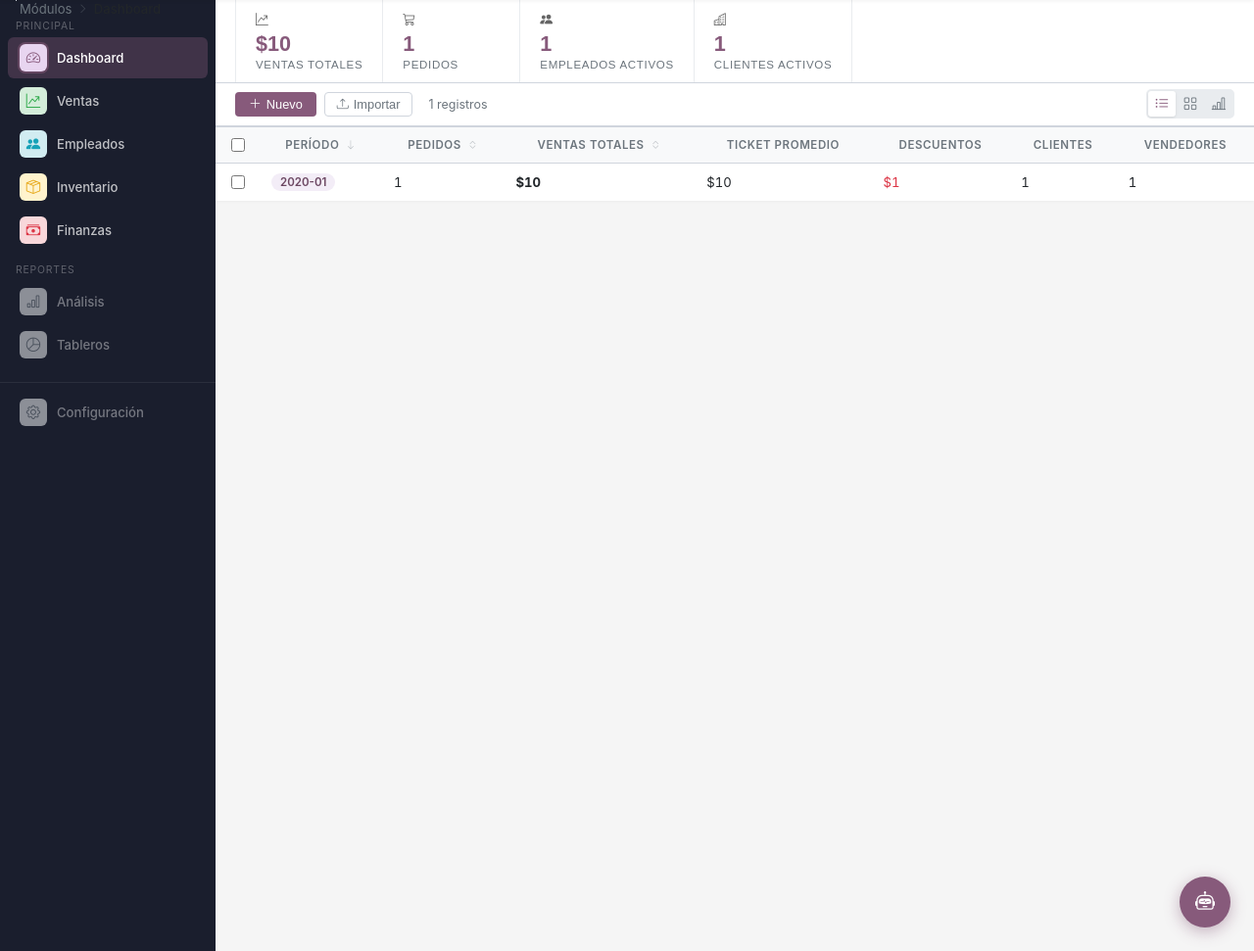
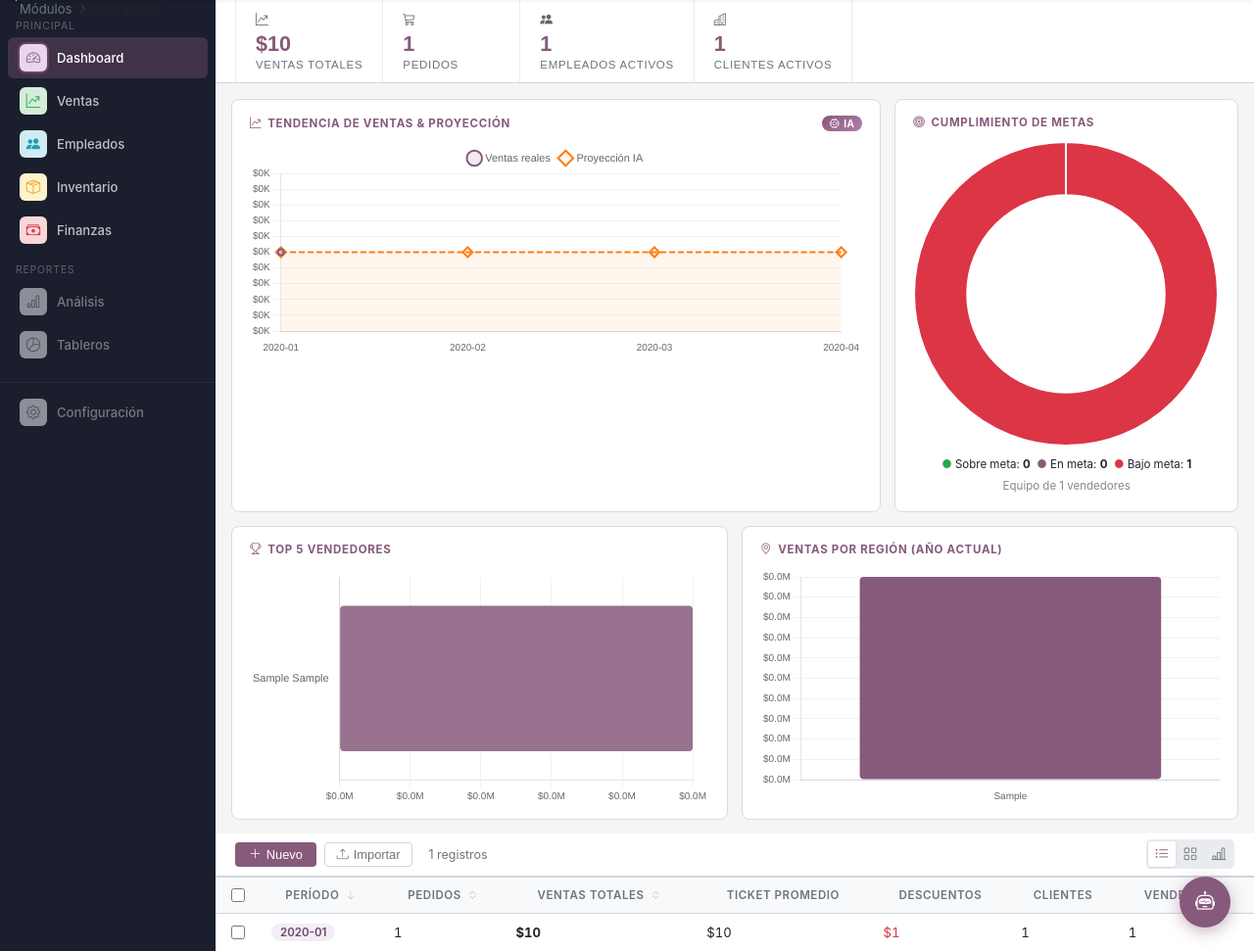
Before and after one commit to devnentria/abarrotes_juquila, a Flask app: page / in a window 1280 px wide. Shown: the part 46-1017 px from the top of the page at 98% size. Run offline with Flask 3, Linux system fonts and the light colour scheme; tables that the repository leaves empty hold one stand-in row (values such as "Sample post"); data that the repository does not hold is empty.

Commit message:
Agregar gráficas al dashboard con Chart.js
- 4 gráficas: tendencia ventas + proyección IA (regresión lineal),
  doughnut de cumplimiento de metas, top 5 vendedores y ventas por región
- app.py: dashboard API agrega top_vendedores, ventas_region y metas_dist
- index.html: Chart.js 4.4 CDN
- style.css: estilos o-charts-row, o-chart-card, badge IA

Co-Authored-By: Claude Sonnet 4.6 <noreply@anthropic.com>

```diff
--- a/app.py
+++ b/app.py
@@ -41,19 +41,44 @@ def api_dashboard():
         "COALESCE(SUM(total_pedidos),0) AS total_pedidos "
         "FROM vw_ventas_mensuales"
     )
-    empleados_kpi = query_view("SELECT COUNT(*) AS total FROM vw_empleados_activos")
-    clientes_kpi = query_view("SELECT COUNT(*) AS total FROM vw_clientes_top")
+    empleados_kpi    = query_view("SELECT COUNT(*) AS total FROM vw_empleados_activos")
+    clientes_kpi     = query_view("SELECT COUNT(*) AS total FROM vw_clientes_top")
     ventas_mensuales = query_view("SELECT * FROM vw_ventas_mensuales LIMIT 12")
+    top_vendedores   = query_view(
+        "SELECT vendedor, ventas_totales, pct_meta_mensual "
+        "FROM vw_rendimiento_vendedores LIMIT 5"
+    )
+    ventas_region = query_view(
+        "SELECT region, SUM(ventas_totales) AS total_ventas "
+        "FROM vw_ventas_por_region "
+        "WHERE anio = (SELECT MAX(anio) FROM vw_ventas_por_region) "
+        "GROUP BY region ORDER BY SUM(ventas_totales) DESC"
+    )
+    metas_raw = query_view(
+        "SELECT "
+        "SUM(CASE WHEN pct_meta_mensual >= 100 THEN 1 ELSE 0 END) AS sobre_meta, "
+        "SUM(CASE WHEN pct_meta_mensual BETWEEN 80 AND 99.9 THEN 1 ELSE 0 END) AS en_meta, "
+        "SUM(CASE WHEN pct_meta_mensual < 80 THEN 1 ELSE 0 END) AS bajo_meta "
+        "FROM vw_rendimiento_vendedores"
+    )
 
-    row = ventas_kpi[0] if ventas_kpi else {}
+    row   = ventas_kpi[0] if ventas_kpi else {}
+    metas = metas_raw[0]  if metas_raw  else {}
     return jsonify({
         "kpis": {
-            "ventas_totales": float(row.get("total_ventas") or 0),
-            "total_pedidos": int(row.get("total_pedidos") or 0),
+            "ventas_totales":    float(row.get("total_ventas") or 0),
+            "total_pedidos":     int(row.get("total_pedidos") or 0),
             "empleados_activos": int((empleados_kpi[0] if empleados_kpi else {}).get("total") or 0),
-            "clientes_activos": int((clientes_kpi[0] if clientes_kpi else {}).get("total") or 0),
+            "clientes_activos":  int((clientes_kpi[0]  if clientes_kpi  else {}).get("total") or 0),
         },
         "ventas_mensuales": ventas_mensuales,
+        "top_vendedores":   top_vendedores,
+        "ventas_region":    ventas_region,
+        "metas_dist": {
+            "sobre_meta": int(metas.get("sobre_meta") or 0),
+            "en_meta":    int(metas.get("en_meta")    or 0),
+            "bajo_meta":  int(metas.get("bajo_meta")  or 0),
+        },
     })
 
 
--- a/static/app.js
+++ b/static/app.js
@@ -140,11 +140,12 @@ function rankBadge(i) {
 /* ════════════════════════════════════════════════════════════
    DASHBOARD
    ════════════════════════════════════════════════════════════ */
+let _dashCharts = {};
+
 function renderDashboard(data) {
   const { kpis, ventas_mensuales } = data;
   document.getElementById('content').innerHTML = `
 
-    <!-- Stat buttons -->
     <div class="o-stats-bar">
       ${statBtn('Ventas Totales',    fmtCurrency(kpis.ventas_totales), 'bi-graph-up-arrow')}
       ${statBtn('Pedidos',           fmtNum(kpis.total_pedidos),       'bi-cart3')}
@@ -152,10 +153,42 @@ function renderDashboard(data) {
       ${statBtn('Clientes Activos',  fmtNum(kpis.clientes_activos),    'bi-buildings')}
     </div>
 
-    <!-- Toolbar -->
+    <!-- Fila 1: Tendencia + Metas -->
+    <div class="o-charts-row">
+      <div class="o-chart-card o-chart-wide">
+        <div class="o-chart-card-title">
+          <i class="bi bi-graph-up-arrow"></i>
+          Tendencia de Ventas &amp; Proyección
+          <span class="o-chart-badge-ia"><i class="bi bi-cpu"></i> IA</span>
+        </div>
+        <canvas id="chartVentas" height="105"></canvas>
+      </div>
+      <div class="o-chart-card o-chart-narrow">
+        <div class="o-chart-card-title">
+          <i class="bi bi-bullseye"></i> Cumplimiento de Metas
+        </div>
+        <canvas id="chartMetas" height="155"></canvas>
+        <div id="metas-leyenda" style="text-align:center;font-size:.72rem;margin-top:8px;line-height:1.9"></div>
+      </div>
+    </div>
+
+    <!-- Fila 2: Top vendedores + Regiones -->
+    <div class="o-charts-row" style="margin-top:0">
+      <div class="o-chart-card o-chart-half">
+        <div class="o-chart-card-title">
+          <i class="bi bi-trophy"></i> Top 5 Vendedores
+        </div>
+        <canvas id="chartVendedores" height="155"></canvas>
+      </div>
+      <div class="o-chart-card o-chart-half">
+        <div class="o-chart-card-title">
+          <i class="bi bi-geo-alt"></i> Ventas por Región (año actual)
+        </div>
+        <canvas id="chartRegion" height="155"></canvas>
+      </div>
+    </div>
+
     ${viewToolbar('Ventas Mensuales', ventas_mensuales.length, 'bi-calendar3')}
-
-    <!-- List view -->
     <div class="o-list-view" style="margin:0;border-radius:0;border-left:none;border-right:none;border-bottom:none">
       <table class="o-table">
         <thead>
@@ -185,6 +218,161 @@ function renderDashboard(data) {
         </tbody>
       </table>
     </div>`;
+
+  _drawDashboardCharts(data);
+}
+
+function _nextPeriod(p) {
+  const [y, m] = p.split('-').map(Number);
+  const d = new Date(y, m, 1);
+  return `${d.getFullYear()}-${String(d.getMonth()+1).padStart(2,'0')}`;
+}
+
+function _linReg(vals) {
+  const n = vals.length, xBar = (n-1)/2;
+  const yBar = vals.reduce((a,b)=>a+b,0)/n;
+  let num=0, den=0;
+  vals.forEach((y,i)=>{ num+=(i-xBar)*(y-yBar); den+=(i-xBar)**2; });
+  const slope = den ? num/den : 0;
+  return { slope, intercept: yBar - slope*xBar };
+}
+
+function _drawDashboardCharts({ ventas_mensuales, top_vendedores, ventas_region, metas_dist }) {
+  Object.values(_dashCharts).forEach(c => c?.destroy());
+  _dashCharts = {};
+
+  const P  = '#875A7B';
+  const PA = 'rgba(135,90,123,0.12)';
+  const OG = '#fd7e14';
+  const gridColor = 'rgba(0,0,0,0.05)';
+  const tickFont  = { size: 10 };
+
+  /* ── Chart 1: Tendencia + Proyección ── */
+  const vmAsc     = [...ventas_mensuales].reverse();
+  const histLabels = vmAsc.map(r => r.periodo);
+  const histVals   = vmAsc.map(r => parseFloat(r.ventas_totales));
+  const n = histVals.length;
+  const reg = _linReg(histVals);
+  let last = histLabels[n-1];
+  const projLabels = [];
+  for(let i=0;i<3;i++) { last = _nextPeriod(last); projLabels.push(last); }
+  const projVals = [1,2,3].map(i => Math.round(Math.max(0, reg.slope*(n-1+i)+reg.intercept)));
+  const allLabels = [...histLabels, ...projLabels];
+  const histData  = [...histVals, null, null, null];
+  const projData  = histVals.map((_,i) => i===n-1 ? histVals[n-1] : null).concat(projVals);
+
+  _dashCharts.ventas = new Chart(document.getElementById('chartVentas'), {
+    type: 'line',
+    data: {
+      labels: allLabels,
+      datasets: [
+        { label:'Ventas reales', data:histData, borderColor:P, backgroundColor:PA,
+          fill:true, tension:0.35, pointRadius:3, borderWidth:2, spanGaps:false },
+        { label:'Proyección IA', data:projData, borderColor:OG,
+          backgroundColor:'rgba(253,126,20,0.07)', fill:true, tension:0.35,
+          pointRadius:5, pointStyle:'rectRot', borderWidth:2,
+          borderDash:[6,3], spanGaps:false }
+      ]
+    },
+    options: {
+      responsive:true, interaction:{mode:'index',intersect:false},
+      plugins: {
+        legend:{labels:{font:{size:11},usePointStyle:true}},
+        tooltip:{callbacks:{label:ctx=>` ${ctx.dataset.label}: ${fmtCurrency(ctx.parsed.y)}`}}
+      },
+      scales: {
+        y:{ ticks:{callback:v=>v>=1e6?'$'+(v/1e6).toFixed(1)+'M':'$'+(v/1000).toFixed(0)+'K',
+              font:tickFont}, grid:{color:gridColor} },
+        x:{ ticks:{font:tickFont, maxRotation:0}, grid:{display:false} }
+      }
+    }
+  });
+
+  /* ── Chart 2: Doughnut metas ── */
+  const { sobre_meta, en_meta, bajo_meta } = metas_dist || {};
+  _dashCharts.metas = new Chart(document.getElementById('chartMetas'), {
+    type:'doughnut',
+    data:{
+      labels:['≥ 100%','80 – 99%','< 80%'],
+      datasets:[{
+        data:[sobre_meta||0, en_meta||0, bajo_meta||0],
+        backgroundColor:['#28a745', P, '#dc3545'],
+        borderWidth:2, borderColor:'#fff'
+      }]
+    },
+    options:{
+      responsive:true, cutout:'65%',
+      plugins:{
+        legend:{display:false},
+        tooltip:{callbacks:{label:ctx=>`${ctx.label}: ${ctx.raw} vendedores`}}
+      }
+    }
+  });
+  const total = (sobre_meta||0)+(en_meta||0)+(bajo_meta||0);
+  document.getElementById('metas-leyenda').innerHTML =
+    `<span style="color:#28a745">●</span> Sobre meta: <b>${sobre_meta||0}</b>&nbsp;&nbsp;`+
+    `<span style="color:${P}">●</span> En meta: <b>${en_meta||0}</b>&nbsp;&nbsp;`+
+    `<span style="color:#dc3545">●</span> Bajo meta: <b>${bajo_meta||0}</b><br>`+
+    `<span style="color:#888">Equipo de ${total} vendedores</span>`;
+
+  /* ── Chart 3: Top 5 vendedores (horizontal bar) ── */
+  const vNames  = (top_vendedores||[]).map(v => {
+    const p = v.vendedor.split(' ');
+    return p[0] + (p.length>1?' '+p[p.length-1]:'');
+  });
+  const vVentas = (top_vendedores||[]).map(v => parseFloat(v.ventas_totales));
+  const alphas  = [0.85,0.70,0.55,0.42,0.30];
+  _dashCharts.vendedores = new Chart(document.getElementById('chartVendedores'), {
+    type:'bar',
+    data:{
+      labels:vNames,
+      datasets:[{
+        label:'Ventas', data:vVentas,
+        backgroundColor:alphas.map(a=>`rgba(135,90,123,${a})`),
+        borderRadius:4, borderSkipped:false
+      }]
+    },
+    options:{
+      indexAxis:'y', responsive:true,
+      plugins:{
+        legend:{display:false},
+        tooltip:{callbacks:{label:ctx=>` ${fmtCurrency(ctx.parsed.x)}`}}
+      },
+      scales:{
+        x:{ ticks:{callback:v=>'$'+(v/1e6).toFixed(1)+'M', font:tickFont},
+            grid:{color:gridColor} },
+        y:{ ticks:{font:{size:11}}, grid:{display:false} }
+      }
+    }
+  });
+
+  /* ── Chart 4: Ventas por región (bar) ── */
+  const regColors = [P,'#a57ba0','#28a745','#17a2b8','#fd7e14','#dc3545'];
+  const regLabels = (ventas_region||[]).map(r => r.region);
+  const regVals   = (ventas_region||[]).map(r => parseFloat(r.total_ventas));
+  _dashCharts.region = new Chart(document.getElementById('chartRegion'), {
+    type:'bar',
+    data:{
+      labels:regLabels,
+      datasets:[{
+        label:'Ventas', data:regVals,
+        backgroundColor:regColors.slice(0, regLabels.length),
+        borderRadius:4, borderSkipped:false
+      }]
+    },
+    options:{
+      responsive:true,
+      plugins:{
+        legend:{display:false},
+        tooltip:{callbacks:{label:ctx=>` ${fmtCurrency(ctx.parsed.y)}`}}
+      },
+      scales:{
+        y:{ ticks:{callback:v=>'$'+(v/1e6).toFixed(1)+'M', font:tickFont},
+            grid:{color:gridColor} },
+        x:{ ticks:{font:tickFont}, grid:{display:false} }
+      }
+    }
+  });
 }
 
 /* ════════════════════════════════════════════════════════════
--- a/static/style.css
+++ b/static/style.css
@@ -786,6 +786,48 @@ a { text-decoration: none; color: inherit; }
   .chat-panel { right: 0; bottom: 0; width: 100%; height: 100%; border-radius: 0; }
 }
 
+/* ── Charts grid ────────────────────────────────────────────── */
+.o-charts-row {
+  display: flex;
+  gap: 14px;
+  margin: 16px 16px 14px;
+}
+.o-chart-card {
+  background: #fff;
+  border: 1px solid #e0d6e8;
+  border-radius: 8px;
+  padding: 16px 18px 14px;
+}
+.o-chart-wide   { flex: 2; min-width: 0; }
+.o-chart-narrow { flex: 1; min-width: 0; }
+.o-chart-half   { flex: 1; min-width: 0; }
+
+.o-chart-card-title {
+  font-size: .72rem;
+  font-weight: 700;
+  color: var(--odoo-purple);
+  text-transform: uppercase;
+  letter-spacing: .06em;
+  margin-bottom: 12px;
+  display: flex;
+  align-items: center;
+  gap: 6px;
+}
+.o-chart-badge-ia {
+  margin-left: auto;
+  background: linear-gradient(135deg, #875A7B, #b07da8);
+  color: #fff;
+  font-size: .62rem;
+  font-weight: 700;
+  padding: 2px 8px;
+  border-radius: 10px;
+  letter-spacing: .05em;
+  text-transform: uppercase;
+  display: flex;
+  align-items: center;
+  gap: 4px;
+}
+
 /* ── Scrollbar global ───────────────────────────────────────── */
 ::-webkit-scrollbar { width: 5px; height: 5px; }
 ::-webkit-scrollbar-track { background: transparent; }
--- a/templates/index.html
+++ b/templates/index.html
@@ -161,6 +161,7 @@
   </div>
 </div>
 
+<script src="https://cdn.jsdelivr.net/npm/chart.js@4.4.0/dist/chart.umd.min.js"></script>
 <script src="/static/app.js"></script>
 </body>
 </html>
```
